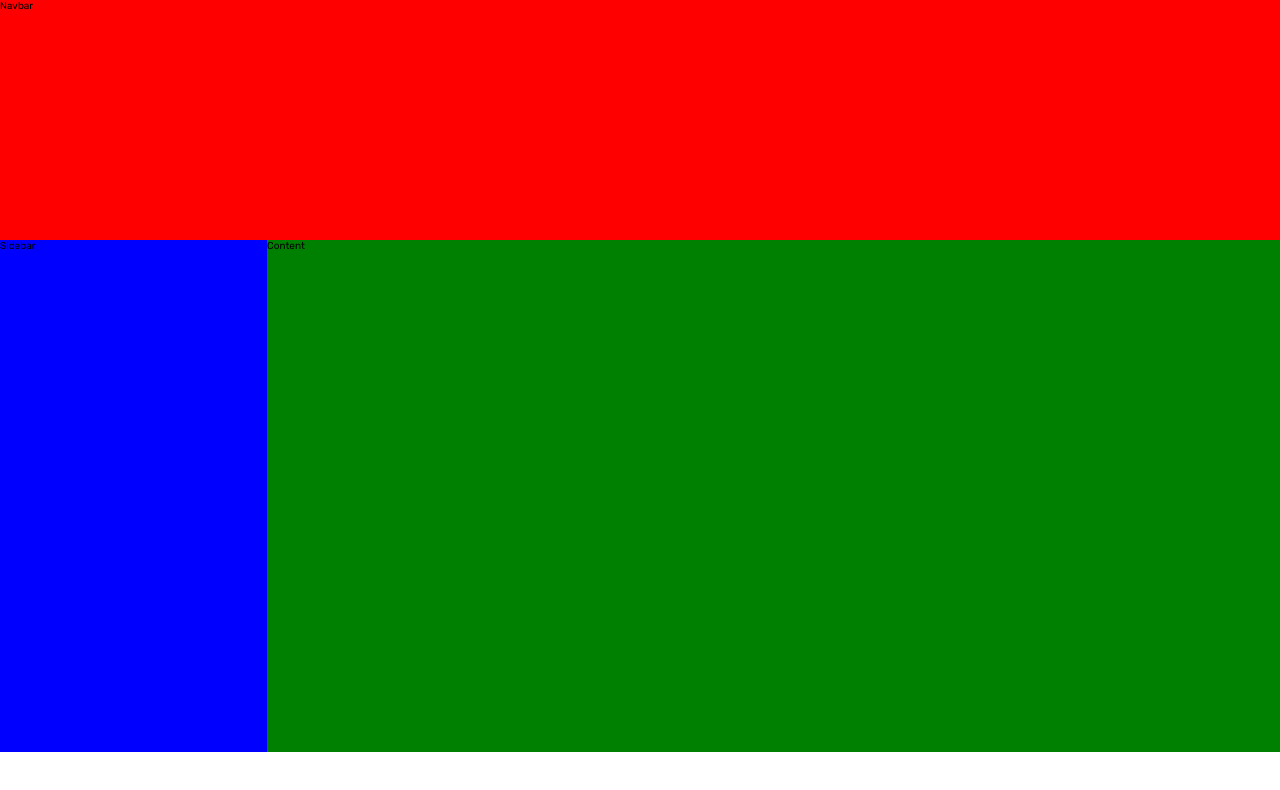
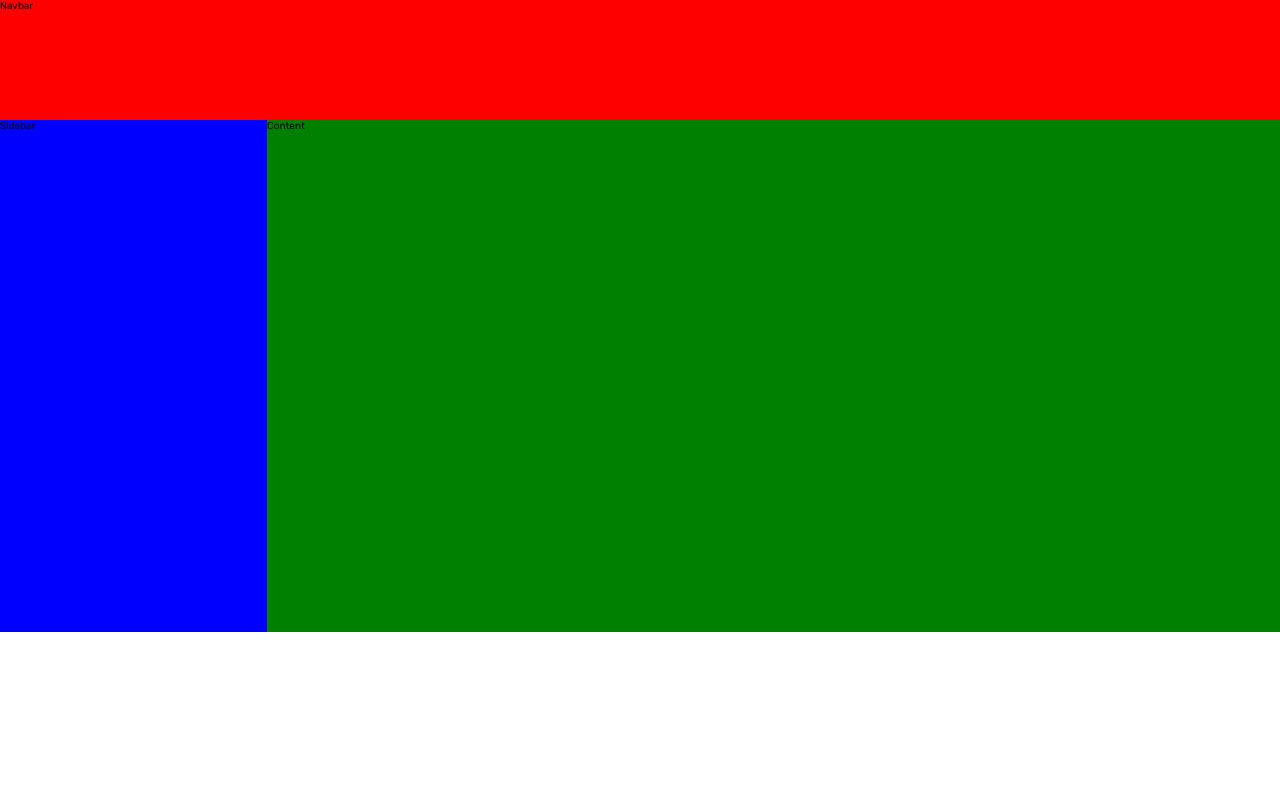
Before and after one commit to devcareer/team-assessment-frontend, a React (Create React App) app: page /dashboard in a window 1280 px wide. Shown: the top 790 px of the page. Built offline with nearby package versions, Linux system fonts and the light colour scheme.

Commit message:
navbar adjusted

```diff
--- a/src/pages/Dashboard.module.css
+++ b/src/pages/Dashboard.module.css
@@ -1,6 +1,6 @@
 .dashboard {
   display: grid;
-  grid-template-rows: 30vh 40vw;
+  grid-template-rows: 15vh 40vw;
   grid-template-columns:
     [sidebar-start] 26.7rem [sidebar-end full-start] 1fr [center-start] repeat(
       8,
```
